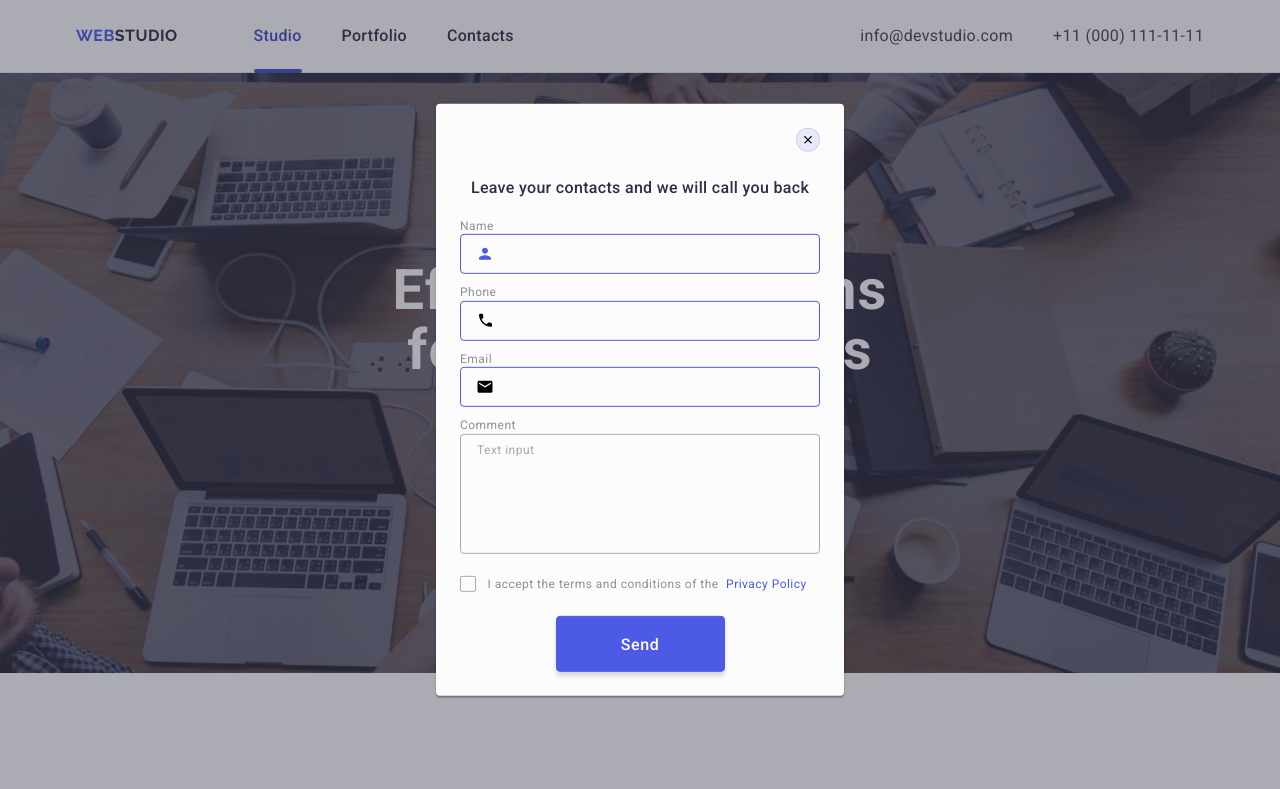
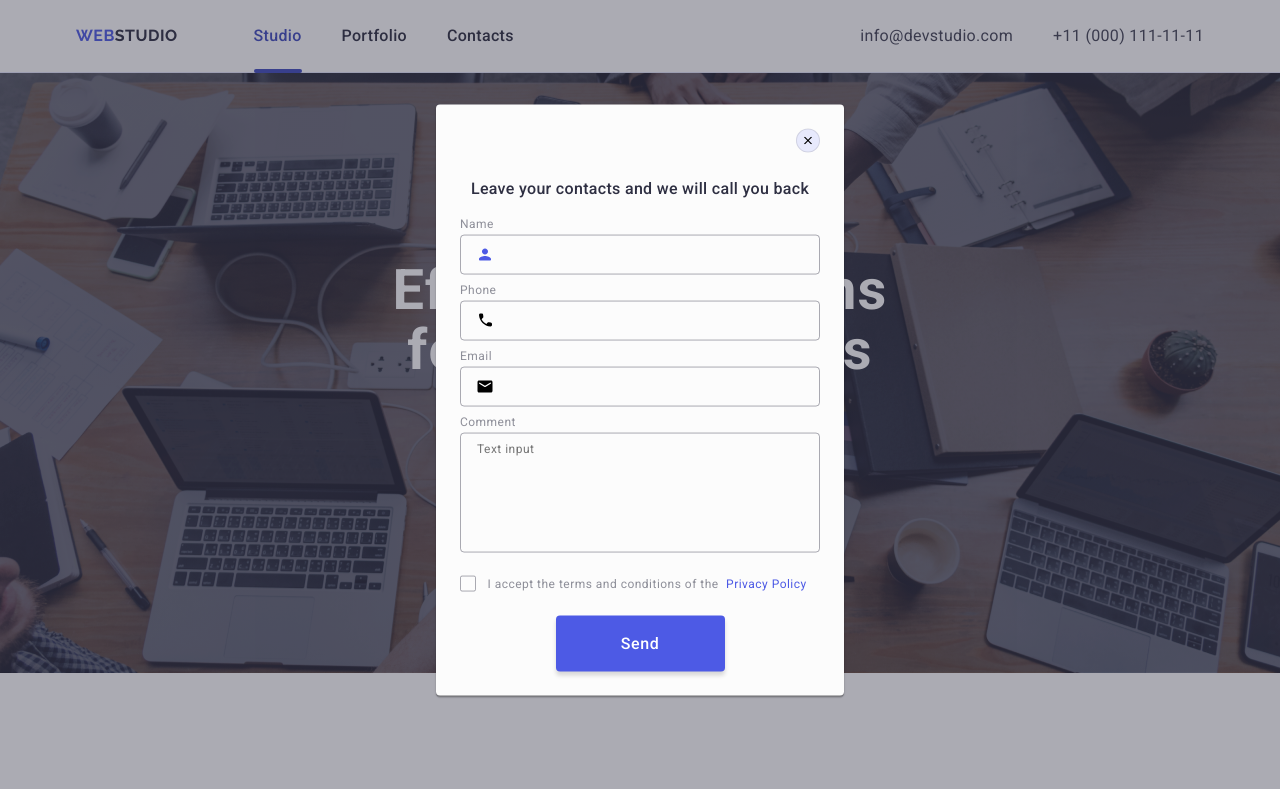
Before and after one commit to Aleksandra0001/goit-markup-hw-05, a plain HTML site: page index.html in a window 1280 px wide. Shown: the top 789 px of the page. Drawn offline with nearby package versions, Linux system fonts and the light colour scheme; a script that the page names is missing.

Commit message:
fix modal window

```diff
--- a/css/style.css
+++ b/css/style.css
@@ -701,8 +701,10 @@ footer .studio{
     color: #8E8F99;
     font-weight: 400;
     font-size: 12px;
-    line-height: 14px;
+    line-height: 1.17;
+    display: block;
     letter-spacing: 0.04em;
+    margin-bottom: 4px;
 }
 
 .input-wrapper {
@@ -712,11 +714,12 @@ footer .studio{
 .form-input{
     width: 100%;
     height: 40px;
-    border: 1px solid #4D5AE5;
     border-radius: 4px;
     background-color: transparent;
     outline: transparent;
     transition: border-color 250ms cubic-bezier(0.4, 0, 0.2, 1);
+    border: 1px solid rgba(46, 47, 66, 0.4);
+    padding-left: 38px;
 }
 
 .form-input:focus {
@@ -745,14 +748,11 @@ footer .studio{
     resize: none;
     outline: transparent;
     transition: border-color 250ms cubic-bezier(0.4, 0, 0.2, 1);
-}
-
-.textarea-form::placeholder{
+    font-size: 12px;
+    line-height: 1.17;
     font-weight: 400;
-    font-size: 12px;
-    line-height: 14px;
     letter-spacing: 0.04em;
-    color: #2E2F4266;
+    color: rgba(46, 47, 66, 0.4);
 }
 
 .form-textarea:focus {
@@ -802,7 +802,7 @@ input:checked+.privacy-label .checkbox-custom {
     height: 56px;
     background-color: #4D5AE5;
     color: #FFFFFF;
-    border: 1px solid #4D5AE5;
+    border: none;
     border-radius: 4px;
     box-shadow: 0 4px 4px #00000026;
     padding:16px 32px;
--- a/index.html
+++ b/index.html
@@ -447,9 +447,9 @@
             <p class="modal-form-title">Leave your contacts and we will call you back</p>
             <form class="modal-form">
                 <div class="form-group">
-                    <label for="name-input" class="form-label">Name</label>
+                    <label for="user-name" class="form-label">Name</label>
                     <div class="input-wrapper">
-                        <input id="name-input" class="form-input" type="text" name="name-input">
+                        <input id="user-name" class="form-input" type="text" name="user-name">
                         <svg width="18" height="24" class="form-icon">
                             <use href="./images/icons.svg#icon-person"></use>
                         </svg>
```
